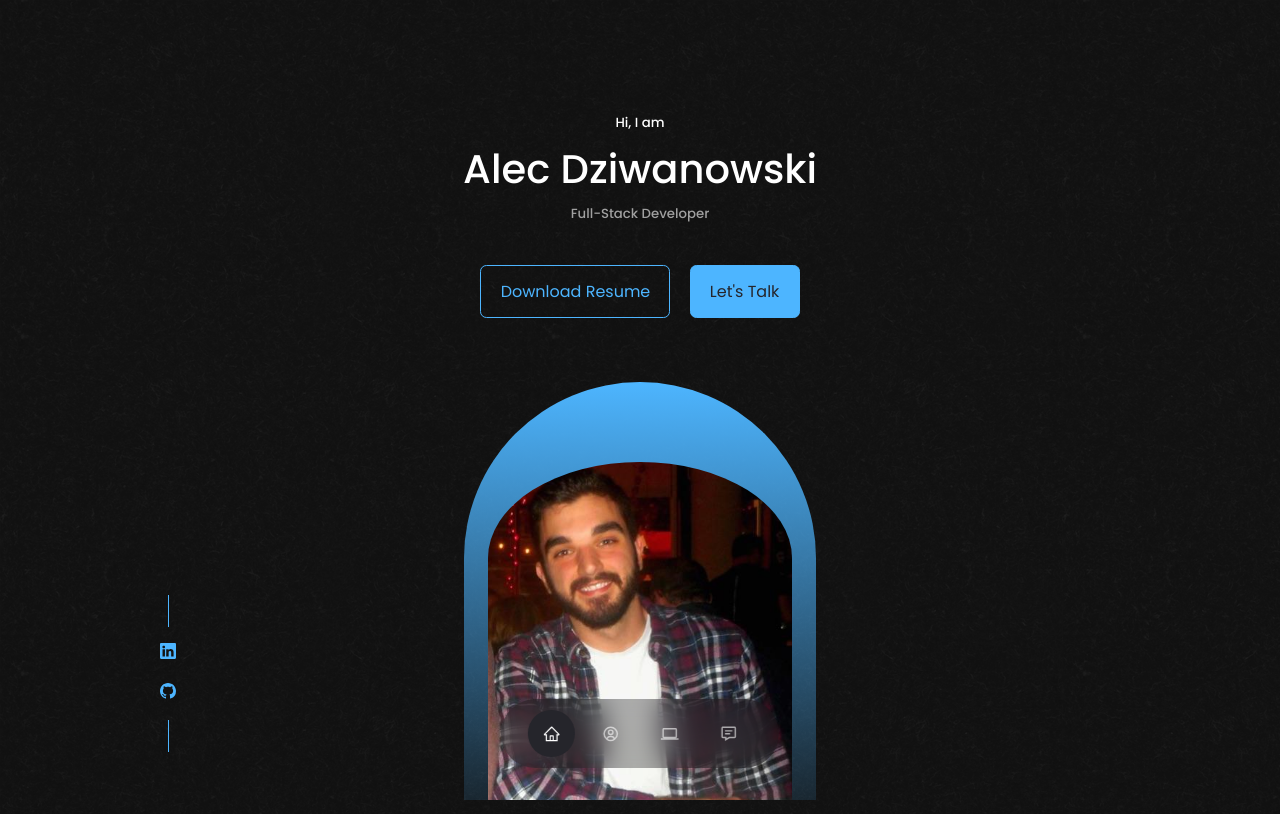
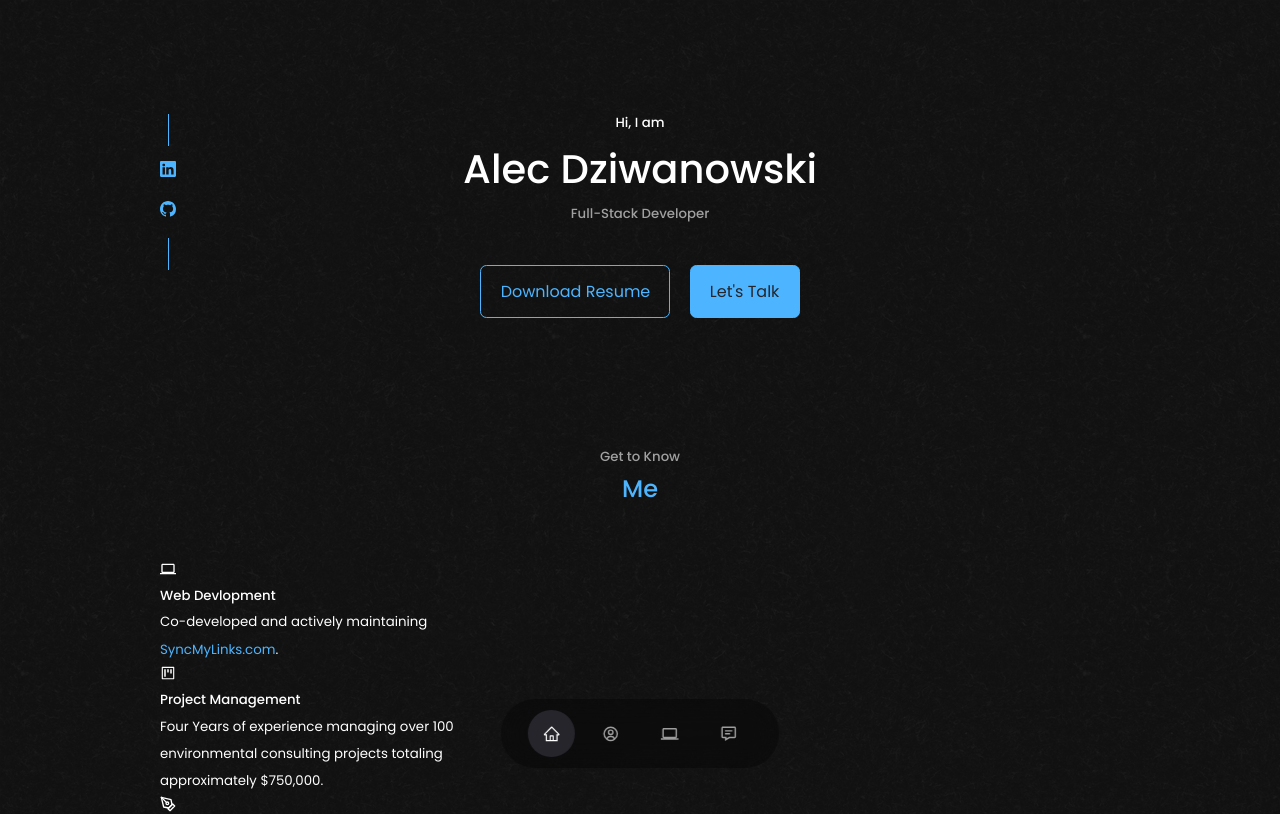
Before and after one commit to AlecDziwanowski/Portfolio, a React (Create React App) app: page / in a window 1280 px wide. Shown: the top 814 px of the page. Built offline with nearby package versions, Linux system fonts and the light colour scheme.

Commit message:
removed headshot

```diff
--- a/src/components/header/CTA.jsx
+++ b/src/components/header/CTA.jsx
@@ -1,5 +1,5 @@
 import React from 'react';
-import RESUME from '../../assets/resume.pdf';
+import RESUME from '../../assets/AlecDziwanowski_Resume_2022.pdf';
 
 const CTA = () => {
   return (
--- a/src/components/header/Header.jsx
+++ b/src/components/header/Header.jsx
@@ -2,7 +2,7 @@ import React from 'react';
 import CTA from './CTA'; // Call To Action
 import './header.css';
 import HeaderSocials from './HeaderSocials';
-import ME from '../../assets/me.png';
+// import ME from '../../assets/me.png';
 
 const Header = () => {
   return (
@@ -13,9 +13,9 @@ const Header = () => {
         <h5 className='text-light'>Full-Stack Developer</h5>
         <CTA />
         <HeaderSocials />
-        <div>
+        {/* <div>
           <img src={ME} alt='Alec' className='me'/>
-        </div>
+        </div> */}
         {/* <a href='#contact' className='scroll_down'>Scroll Down</a> */}
       </div>
     </header>
--- a/src/components/header/header.css
+++ b/src/components/header/header.css
@@ -1,5 +1,5 @@
 header {
-    height: 100vh;
+    /* height: 100vh; */
     padding-top: 7rem;
     overflow: hidden;
 }
```
